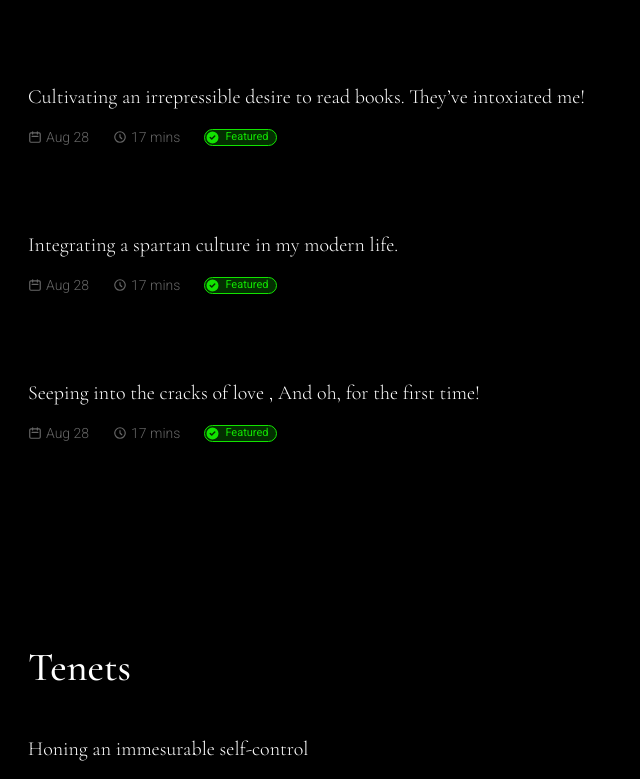
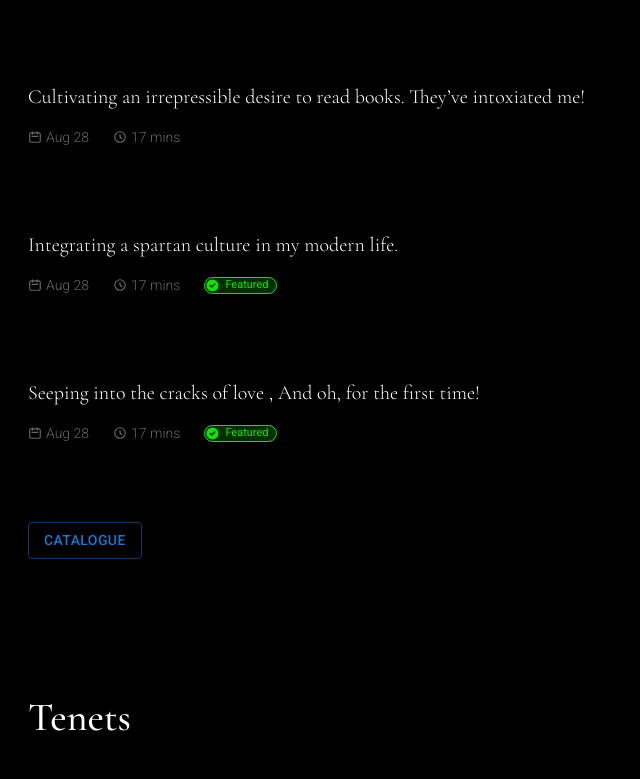
Before and after one commit to harisrab/harisrab, a Next.js app: page / in a window 1280 px wide. Shown: the part 968-1747 px from the top of the page, without its empty margins (0-640 px from the left). Built offline with nearby package versions, Linux system fonts and the light colour scheme.

Commit message:
Footer Section Complete

```diff
--- /dev/null
+++ b/components/Buttons/CatalogueButton.js
@@ -0,0 +1,27 @@
+import React from "react";
+import Button from "@mui/material/Button";
+import styled from "styled-components";
+
+function CatalogueButton() {
+	return <ButtonWrapper variant="outlined">Catalogue</ButtonWrapper>;
+}
+
+export default CatalogueButton;
+
+const ButtonWrapper = styled(Button)`
+	border: 1px solid #fcfcfcd3;
+	border-radius: 20px;
+	font-family: serif;
+	text-transform: capitalize;
+	color: #fcfcfcd3;
+	padding-right: 20px;
+	padding-left: 20px;
+
+	background-color: #fcfcfc11;
+	transition: 0.3s;
+
+	&:hover {
+		background-color: #fcfcfc24;
+		border: 1px solid #fcfcfcd3;
+	}
+`;
--- /dev/null
+++ b/components/Common/Footer.js
@@ -0,0 +1,36 @@
+function Footer() {
+	const links = [
+		"Homepage",
+		"On Self",
+		"Tenets",
+		"On Justice and Society",
+		"Statecraft",
+		"Military, Security, and Strategems",
+		"Contact us",
+		"About us",
+		"Privacy Policy",
+		"Facebook",
+		"Twitter",
+		"Instagram",
+	];
+	return (
+		<div className="bg-[#F5F5F5] w-[100vw] h-[750px] px-10 flex flex-col items-center justify-center gap-5">
+			<div className="w-full h-[150px] flex flex-col items-center justify-center">
+				<h3 className="font-serif text-[33px] font-medium">Des Lettres</h3>
+				<p className="font-serif text-[15px] mt-2 opacity-50">
+					© 2021 Des Lettres. All rights reserved.
+				</p>
+			</div>
+
+			<div className="">
+				<ul className="flex flex-col items-center gap-4">
+					{links.map((eachLink, i) => (
+						<li className="font-serif" key={i}><a>{eachLink}</a></li>
+					))}
+				</ul>
+			</div>
+		</div>
+	);
+}
+
+export default Footer;
--- a/components/MainPage/MainArticleLink.js
+++ b/components/MainPage/MainArticleLink.js
@@ -2,10 +2,12 @@ import React from "react";
 import FeaturedTag from "../Common/FeaturedTag";
 
 function MainArticleLink({ data }) {
+	const { title, featured } = data;
+
 	return (
 		<div className="h-36 w-full flex flex-col items-start justify-center">
 			<h2 className="text-white font-serif text-[20px] font-extralight">
-				<a href="#">{data.title}</a>
+				<a href="#">{title}</a>
 			</h2>
 			<div className="w-full h-[30px] my-[10px] text-white flex items-center gap-6">
 				<div className="Date flex items-center opacity-40">
@@ -23,7 +25,9 @@ function MainArticleLink({ data }) {
 							d="M8 7V3m8 4V3m-9 8h10M5 21h14a2 2 0 002-2V7a2 2 0 00-2-2H5a2 2 0 00-2 2v12a2 2 0 002 2z"
 						/>
 					</svg>
-					<p className="text-sans text-[14px] font-light ml-1">Aug 28</p>
+					<p className="text-sans text-[14px] font-light ml-1">
+						Aug 28
+					</p>
 				</div>
 				<div className="Time flex items-center opacity-40">
 					<svg
@@ -40,9 +44,11 @@ function MainArticleLink({ data }) {
 							d="M12 8v4l3 3m6-3a9 9 0 11-18 0 9 9 0 0118 0z"
 						/>
 					</svg>
-					<p className="text-sans text-[14px] font-light ml-1">17 mins</p>
+					<p className="text-sans text-[14px] font-light ml-1">
+						17 mins
+					</p>
 				</div>
-				<FeaturedTag />
+				{featured && <FeaturedTag />}
 			</div>
 		</div>
 	);
--- a/components/MainPage/SummaryCatalogue.js
+++ b/components/MainPage/SummaryCatalogue.js
@@ -1,22 +1,40 @@
 import React from "react";
+import CatalogueButton from "../Buttons/CatalogueButton";
 import MainArticleLink from "./MainArticleLink";
 
-function SummaryCatalogue({linkTitle}) {
+function SummaryCatalogue({ linkTitle }) {
 	const tempData = [
-		{ title: "Honing an immesurable self-control" },
+		{
+			title: "Honing an immesurable self-control",
+			date: "",
+			readingTime: "",
+			featured: true,
+		},
 		{
 			title:
 				"Cultivating an irrepressible desire to read books. They’ve intoxiated me!",
+			date: "",
+			readingTime: "",
+			featured: false,
 		},
-		{ title: "Integrating a spartan culture in my modern life." },
+		{
+			title: "Integrating a spartan culture in my modern life.",
+			date: "",
+			readingTime: "",
+			featured: true,
+		},
+
 		{
 			title:
 				"Seeping into the cracks of love , And oh, for the first time!",
+			date: "",
+			readingTime: "",
+			featured: true,
 		},
 	];
 
 	return (
-		<div className="h-[800px] w-screen">
+		<div className="h-[850px] w-screen">
 			{/* Heading */}
 			<h1 className="text-white font-serif font-medium text-[40px] h-[70px] w-screen flex items-center px-7">
 				{linkTitle}
@@ -29,6 +47,9 @@ function SummaryCatalogue({linkTitle}) {
 			</div>
 
 			{/* Catalogue Button */}
+			<div className="h-auto w-full px-7 mt-8">
+				<CatalogueButton />
+			</div>
 		</div>
 	);
 }
--- a/pages/index.js
+++ b/pages/index.js
@@ -8,6 +8,7 @@ import Header from "../components/Common/Header";
 import Logo from "../components/Logo/Logo";
 import HeroSection from "../components/MainPage/HeroSection";
 import SummaryCatalogue from "../components/MainPage/SummaryCatalogue";
+import Footer from "../components/Common/Footer";
 
 export default function Home() {
 	return (
@@ -19,12 +20,14 @@ export default function Home() {
 			<HeroSection />
 
 			{/* Essays Letters Catalogue */}
-			<SummaryCatalogue linkTitle="On Self"/>
-			<SummaryCatalogue linkTitle="Tenets"/>
-			<SummaryCatalogue linkTitle="Justice and Society"/>
-			<SummaryCatalogue linkTitle="Statecraft"/>
-			<SummaryCatalogue linkTitle="Stratagems"/>
+			<SummaryCatalogue linkTitle="On Self" />
+			<SummaryCatalogue linkTitle="Tenets" />
+			<SummaryCatalogue linkTitle="Justice and Society" />
+			<SummaryCatalogue linkTitle="Statecraft" />
+			<SummaryCatalogue linkTitle="Stratagems" />
 
+			{/* Footer */}
+			<Footer />
 		</div>
 	);
 }
```
